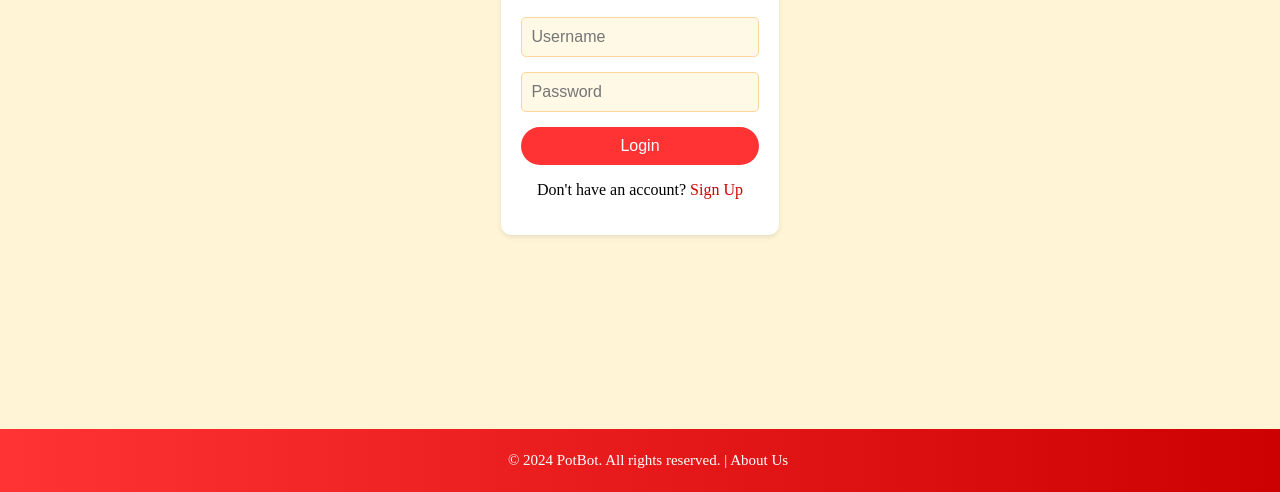
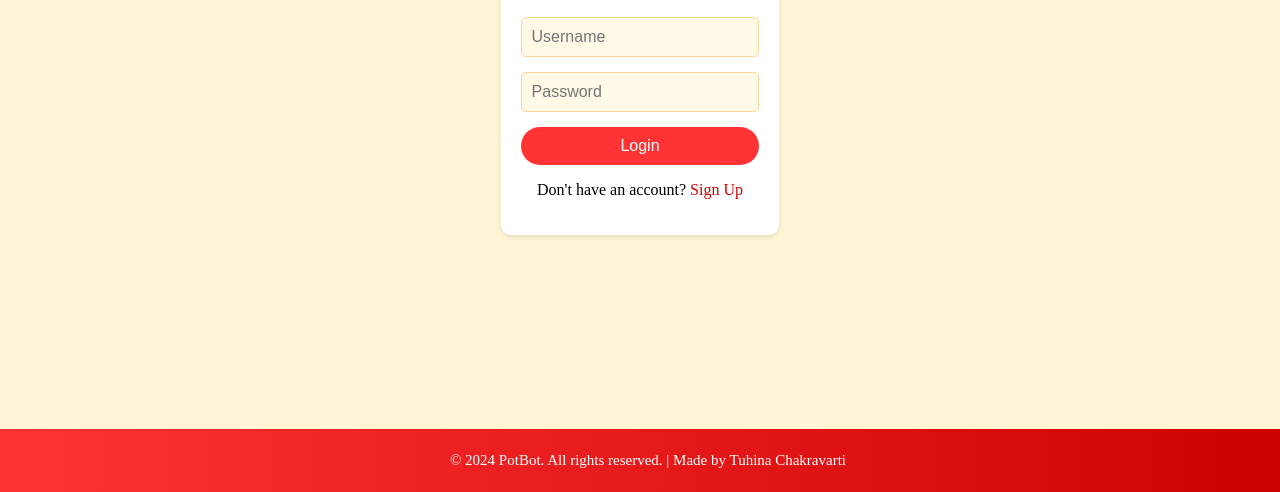
Before and after one commit to ttuhina/PotBot, a website: page webpage/login.html in a window 1280 px wide. Shown: the part 308-800 px from the top of the page. Drawn offline with Linux system fonts and the light colour scheme.

Commit message:
Update login.html

```diff
--- a/webpage/login.html
+++ b/webpage/login.html
@@ -82,7 +82,7 @@
     </div>
 
     <footer>
-        <p>&copy; 2024 PotBot. All rights reserved. | <a href="about.html">About Us</a></p>
+        <p>&copy; 2024 PotBot. All rights reserved. | <a href="about.html">Made by Tuhina Chakravarti</a></p>
     </footer>
 </body>
 </html>
```
